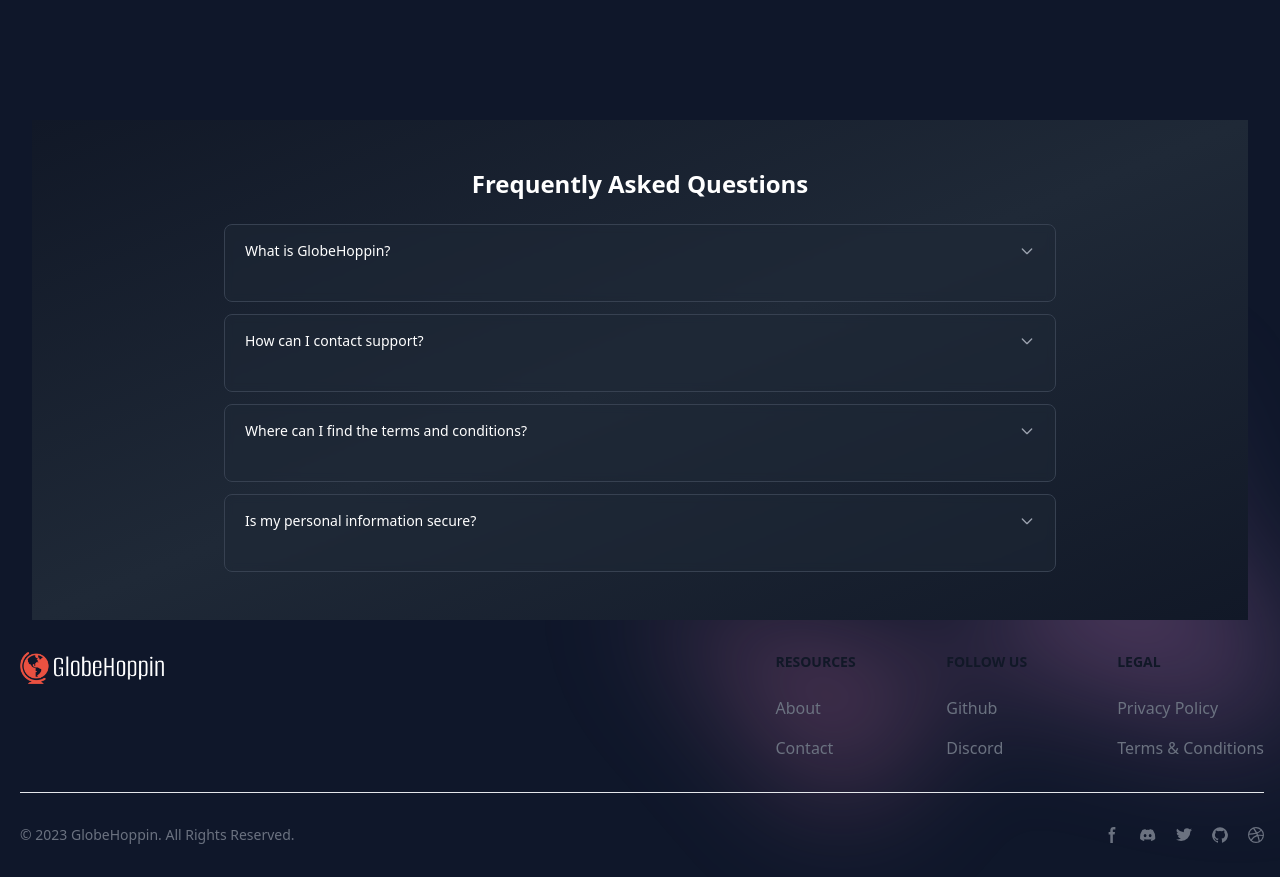
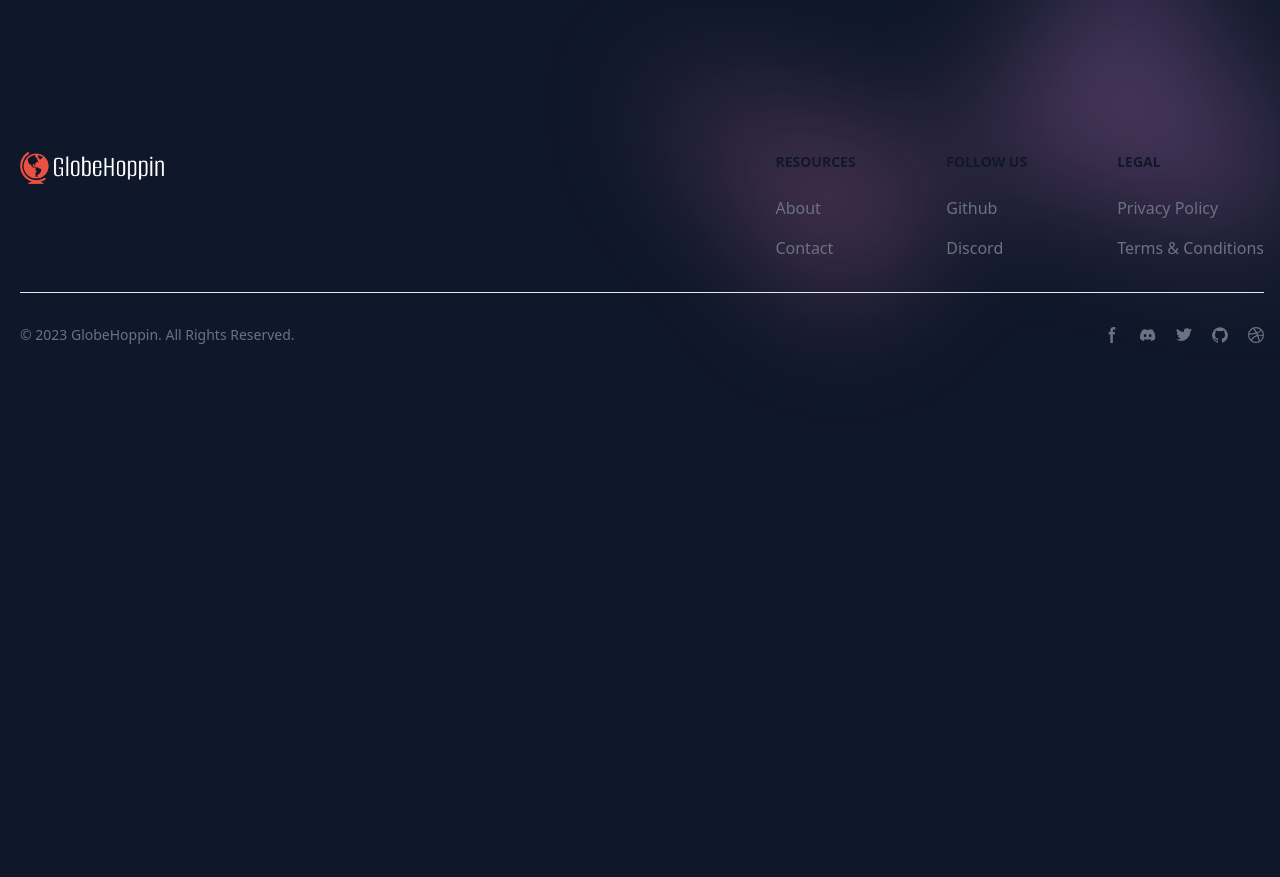
Before and after one commit to GlobeHoppin/GlobeHoppin, a React (Vite) app: page / in a window 1280 px wide. Shown: the part 2180-3057 px from the top of the page. After the commit the page ends 2557 px from the top, so only its background shows below. Built offline with nearby package versions, Linux system fonts and the light colour scheme.

Commit message:
Update Homepage.jsx

```diff
--- a/src/pages/Homepage.jsx
+++ b/src/pages/Homepage.jsx
@@ -186,39 +186,7 @@ function Homepage() {
             </div>
           </div>
 
-          {/* FAQ Section */}
-          <section className="bg-gradient-to-br from-gray-900 via-gray-800 to-gray-900 py-12">
-            <div className="mx-auto w-full max-w-4xl px-4 sm:px-6 lg:px-8">
-              <h2 className="text-2xl font-bold text-white mb-6 text-center">Frequently Asked Questions</h2>
-              <div className="space-y-3">
-                {faqData.map((faq, index) => (
-                  <div key={index} className="bg-gray-800 bg-opacity-50 backdrop-blur-sm rounded-lg overflow-hidden border border-gray-700 transition-all duration-300 hover:border-gray-600">
-                    <button
-                      className="flex justify-between items-center w-full text-left px-5 py-4"
-                      onClick={() => toggleQuestion(index)}
-                    >
-                      <span className="font-medium text-white text-sm">{faq.question}</span>
-                      <svg
-                        className={`w-4 h-4 text-gray-400 transform transition-transform duration-200 ${openQuestion === index ? 'rotate-180' : ''}`}
-                        fill="none"
-                        viewBox="0 0 24 24"
-                        stroke="currentColor"
-                      >
-                        <path strokeLinecap="round" strokeLinejoin="round" strokeWidth={2} d="M19 9l-7 7-7-7" />
-                      </svg>
-                    </button>
-                    <div
-                      className={`px-5 py-3 bg-gray-700 bg-opacity-50 transition-all duration-200 ease-in-out ${
-                        openQuestion === index ? 'max-h-40 opacity-100' : 'max-h-0 opacity-0'
-                      }`}
-                    >
-                      <p className="text-gray-300 text-xs leading-relaxed">{faq.answer}</p>
-                    </div>
-                  </div>
-                ))}
-              </div>
-            </div>
-          </section>
+
 
         </div>
       </div>
```
